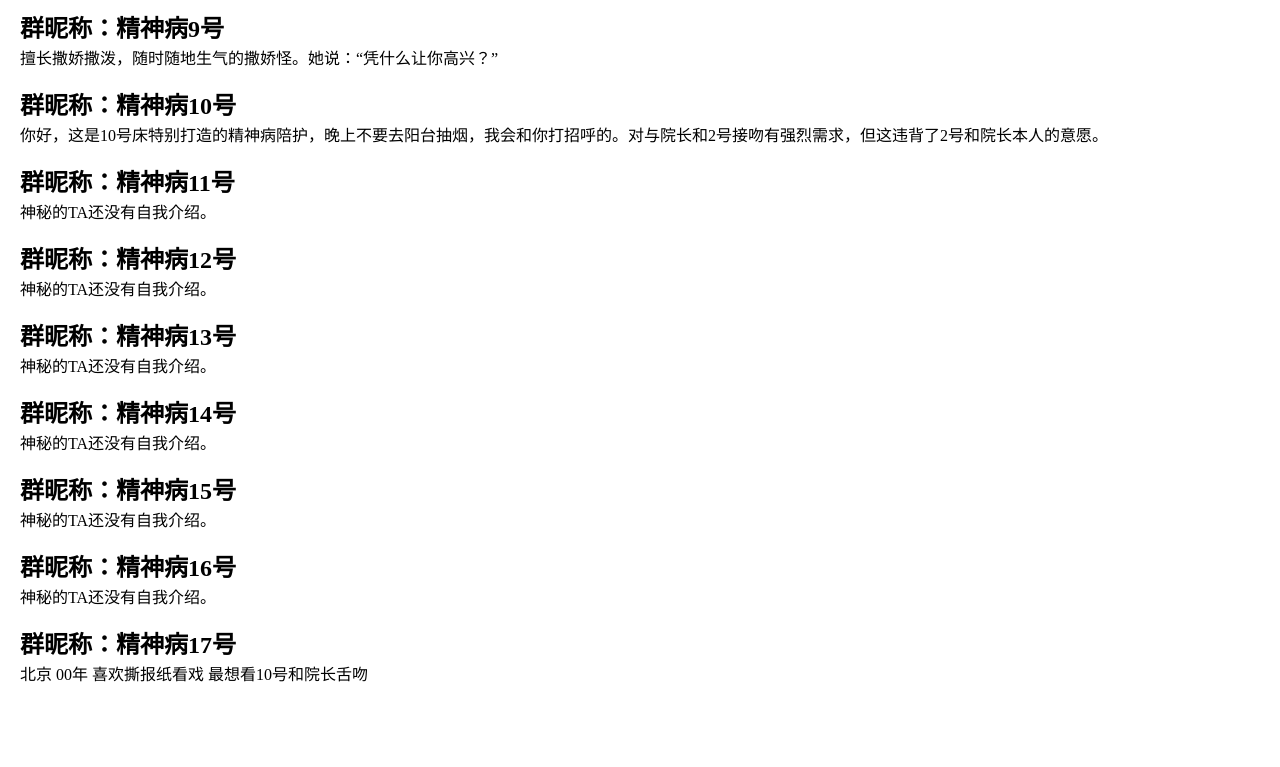
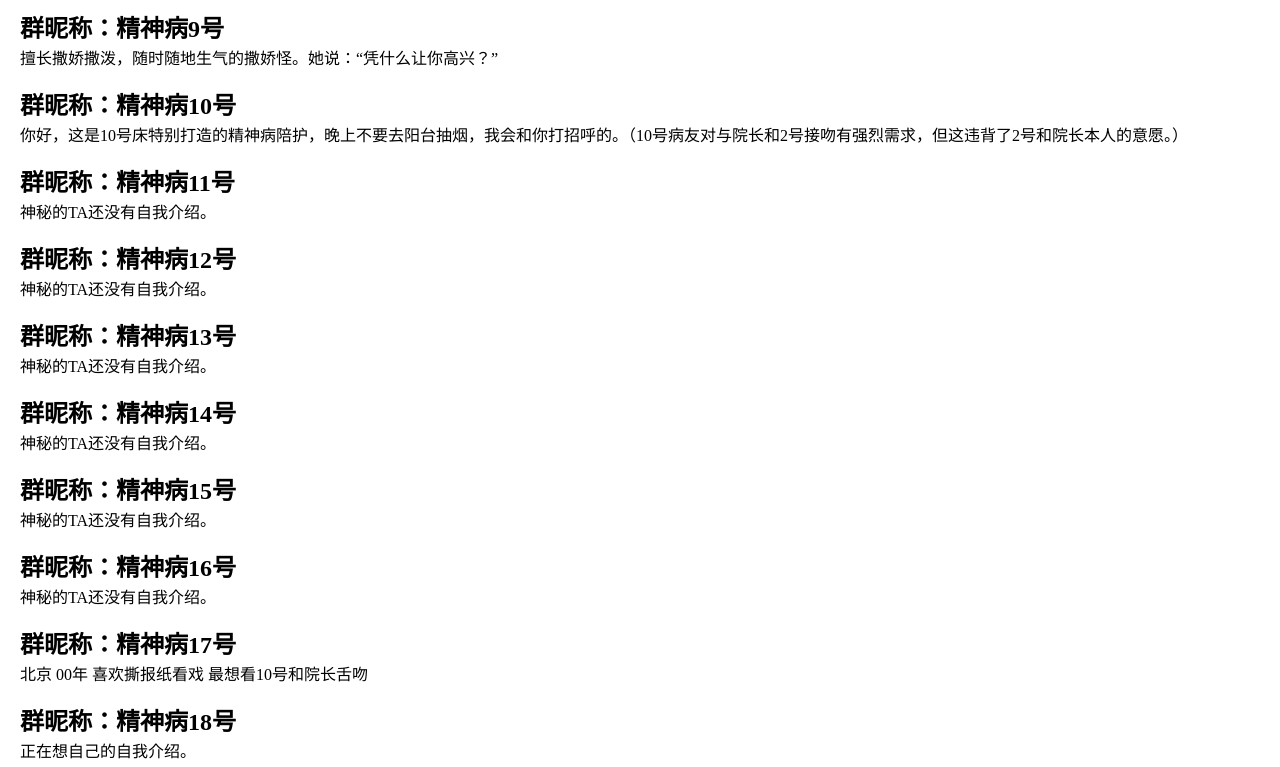
Before and after one commit to Jkssns/humens, a plain HTML site: page index.html in a window 1280 px wide. Shown: the part 716-1483 px from the top of the page. Before the commit the page ends 1406 px from the top, so only its background shows below. Drawn offline with Linux system fonts and the light colour scheme.

Commit message:
feat：update

```diff
--- a/index.html
+++ b/index.html
@@ -2,11 +2,10 @@
 <html lang="en">
 <head>
 	<meta charset="UTF-8">
+	<meta http-equiv="Pragma" content="no-cache">
+	<meta http-equiv="expires" content="0">
 	<meta http-equiv="X-UA-Compatible" content="IE=edge">
 	<meta name="viewport" content="width=device-width, initial-scale=1.0">
-	<meta http-equiv="pragma" content="no-cache">
-	<meta http-equiv="cache-control" content="no-cache">
-	<meta http-equiv="expires" content="0">
 	<title>精神病们的自我介绍</title>
 	<style>
 		* {
@@ -82,7 +81,7 @@
 		},
 		{
 			"name": "精神病10号",
-			"introduction": "你好，这是10号床特别打造的精神病陪护，晚上不要去阳台抽烟，我会和你打招呼的。对与院长和2号接吻有强烈需求，但这违背了2号和院长本人的意愿。"
+			"introduction": "你好，这是10号床特别打造的精神病陪护，晚上不要去阳台抽烟，我会和你打招呼的。（10号病友对与院长和2号接吻有强烈需求，但这违背了2号和院长本人的意愿。）"
 		},
 		{
 			"name": "精神病11号",
@@ -112,6 +111,10 @@
 			"name": "精神病17号",
 			"introduction": "北京 00年 喜欢撕报纸看戏 最想看10号和院长舌吻"
 		},
+		{
+			"name": "精神病18号",
+			"introduction": "正在想自己的自我介绍。"
+		},
 	]
 	const wrapper = document.getElementById('humens_wrapper')
 	let liStr = ''
```
